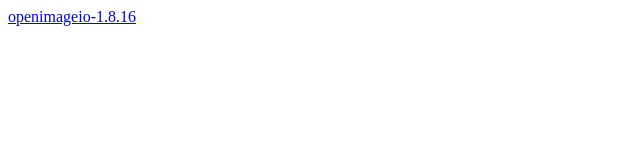
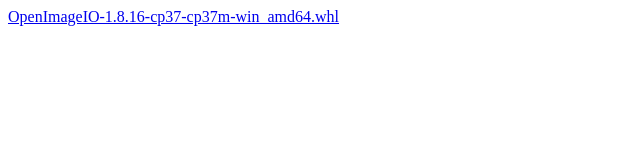
Before and after one commit to timmwagener/general_purpose_nodes_vendor, a plain HTML site: page openimageio/index.html in a window 1280 px wide. Shown: the whole page, without its empty margins (0-640 px from the left). Drawn offline with Linux system fonts and the light colour scheme.

Commit message:
Update openimageio link

```diff
--- a/openimageio/index.html
+++ b/openimageio/index.html
@@ -5,6 +5,6 @@
     <title>openimageio</title>
 </head>
 <body>
-    <a href="OpenImageIO-1.8.16-cp37-cp37m-win_amd64.whl" data-requires-python="&gt;=3.7.0">openimageio-1.8.16</a><br/>
+    <a href="OpenImageIO-1.8.16-cp37-cp37m-win_amd64.whl" data-requires-python="&gt;=3.7.0">OpenImageIO-1.8.16-cp37-cp37m-win_amd64.whl</a><br/>
 </body>
 </html>
```
